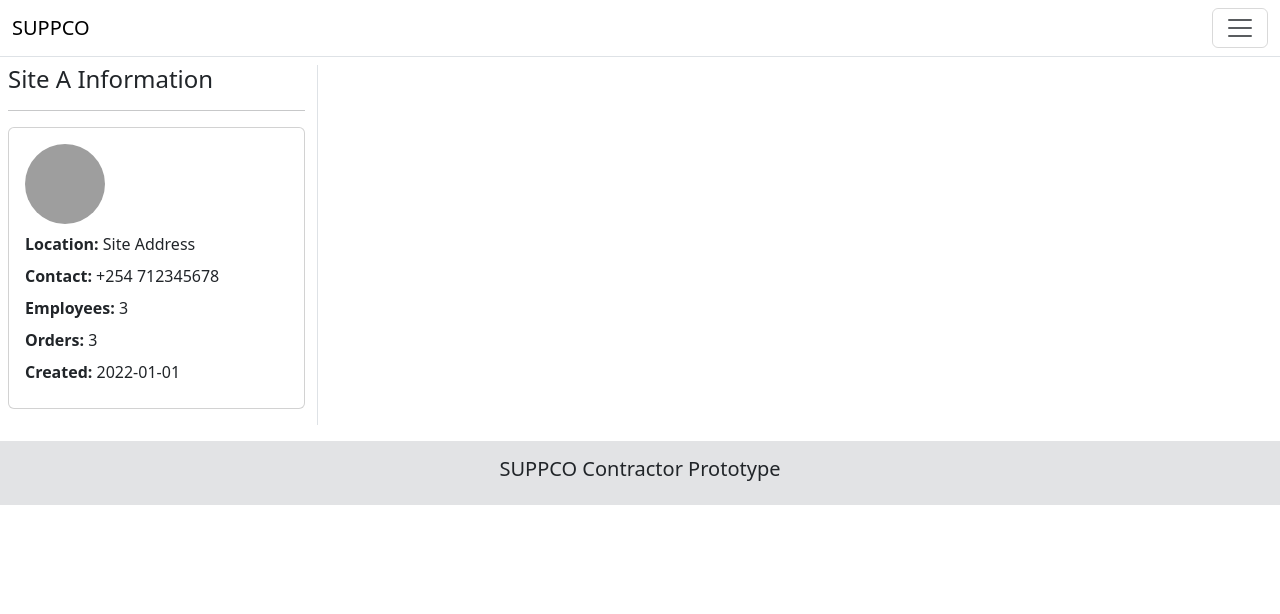
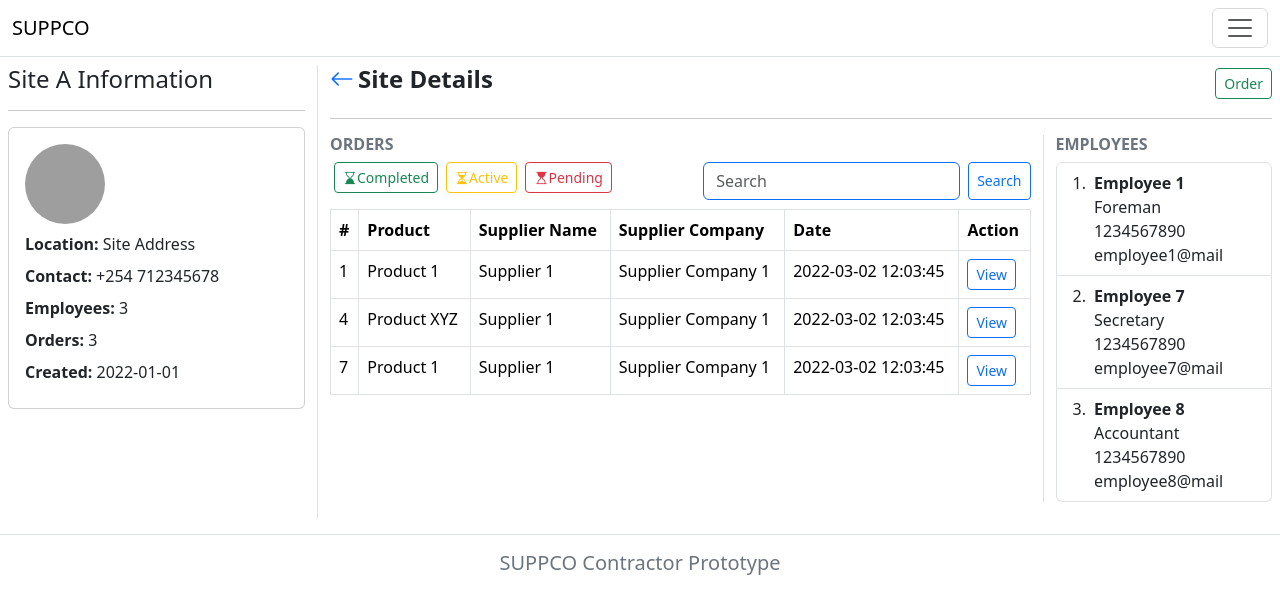
Before and after one commit to daltechafrica/suppco-contractor-prototype, a React (Create React App) app: page /sites/1/detail in a window 1280 px wide. Shown: the top 614 px of the page. Built offline with nearby package versions, Linux system fonts and the light colour scheme; grey boxes are pictures that could not be loaded.

Commit message:
complete sites

```diff
--- a/src/layouts/Footer.jsx
+++ b/src/layouts/Footer.jsx
@@ -3,8 +3,8 @@ import React from "react";
 function Footer() {
   return (
     <>
-      <div className="container-fluid py-3 bg-secondary-subtle">
-        <div className="text-center">
+      <div className="container-fluid py-3 border-top">
+        <div className="text-center text-secondary">
           <h5>SUPPCO Contractor Prototype</h5>
         </div>
       </div>
--- a/src/pages/SiteDetail.jsx
+++ b/src/pages/SiteDetail.jsx
@@ -1,10 +1,47 @@
-import React from "react";
-import { useParams } from "react-router-dom";
+import React, { useState } from "react";
+import { Link, useParams } from "react-router-dom";
 import { sites } from "../data/sites";
+import { appLinks } from "../constants/links";
 
 function SiteDetail() {
   const { siteId } = useParams();
   const site = sites.find((site) => site.id === parseInt(siteId));
+  const [statusFilter, setStatusFilter] = useState(null);
+  const [searchQuery, setSearchQuery] = useState("");
+
+  const filteredData = site?.orders?.filter((order) => {
+    // filtering by status
+    if (statusFilter && order.status !== statusFilter) {
+      return false;
+    }
+
+    // Filter by search query (case-insensitive)
+    if (
+      searchQuery &&
+      !(
+        order?.product.toLowerCase().includes(searchQuery.toLowerCase()) ||
+        order?.supplierDetail?.name
+          .toLowerCase()
+          .includes(searchQuery.toLowerCase()) ||
+        order?.supplierCompany?.name
+          .toLowerCase()
+          .includes(searchQuery.toLowerCase())
+      )
+    ) {
+      return false;
+    }
+
+    return true;
+  });
+  const handleFilterClick = (status) => {
+    setStatusFilter(status);
+  };
+
+  const handleSearchSubmit = (e) => {
+    e.preventDefault();
+    // Perform search based on the searchQuery state
+    // You can customize this logic if needed
+  };
 
   return (
     <>
@@ -41,7 +78,147 @@ function SiteDetail() {
               </div>
             </section>
           </div>
-          <div className="col-md-9 col-sm-12 mb-2"></div>
+
+          <div className="col-md-9 col-sm-12 mb-2">
+            <section className="d-flex justify-content-between align-items-center">
+              <h4 className="fw-bold">
+                {" "}
+                <span>
+                  <Link to={appLinks?.Sites}>
+                    <i className="bi bi-arrow-left me-1"></i>
+                  </Link>
+                </span>
+                Site Details
+              </h4>
+
+              <Link className="btn btn-sm btn-outline-success">Order</Link>
+            </section>
+
+            <hr className="w-100" />
+            <div className="row">
+              <div className="col-md-9 col-sm-12 mb-3">
+                <h6 className="fw-semibold text-uppercase text-secondary">
+                  Orders
+                </h6>
+                <div className="d-flex flex-md-row flex-column justify-content-between">
+                  {/* creating filters for the table */}
+                  <div className="mb-3 d-flex">
+                    <button
+                      className={`btn mx-1 btn-sm ${
+                        statusFilter === "Completed"
+                          ? "btn-success"
+                          : "btn-outline-success"
+                      }`}
+                      onClick={() => handleFilterClick("Completed")}
+                    >
+                      <i className="bi bi-hourglass-bottom fst-normal">
+                        Completed
+                      </i>
+                    </button>
+                    <button
+                      className={`btn mx-1 btn-sm ${
+                        statusFilter === "Active"
+                          ? "btn-warning"
+                          : "btn-outline-warning"
+                      }`}
+                      onClick={() => handleFilterClick("Active")}
+                    >
+                      <i className="bi bi-hourglass-split fst-normal">Active</i>
+                    </button>
+                    <button
+                      className={`btn mx-1 btn-sm ${
+                        statusFilter === "Pending"
+                          ? "btn-danger"
+                          : "btn-outline-danger"
+                      }`}
+                      onClick={() => handleFilterClick("Pending")}
+                    >
+                      <i className="bi bi-hourglass-top fst-normal">Pending</i>
+                    </button>
+                  </div>
+                  {/* end */}
+
+                  {/* Search form */}
+                  <div className="mb-2">
+                    <form
+                      role="search"
+                      className="d-flex"
+                      onSubmit={handleSearchSubmit}
+                    >
+                      <input
+                        type="search"
+                        placeholder="Search"
+                        className="form-control border-primary me-2"
+                        onChange={(e) => setSearchQuery(e.target.value)}
+                      />
+                      <button
+                        className="btn btn-sm btn-outline-primary"
+                        type="submit"
+                      >
+                        Search
+                      </button>
+                    </form>
+                  </div>
+                </div>
+                <div className="table-responsive">
+                  <table className="table table-bordered">
+                    <thead>
+                      <tr>
+                        <th>#</th>
+                        <th>Product</th>
+                        <th>Supplier Name</th>
+                        <th>Supplier Company</th>
+                        <th>Date</th>
+                        <th>Action</th>
+                      </tr>
+                    </thead>
+                    <tbody>
+                      {filteredData.map((item, index) => (
+                        <tr key={item.id}>
+                          <td>{item.id}</td>
+                          <td>{item.product}</td>
+                          <td>{item.supplierDetail.name}</td>
+                          <td>{item.supplierCompany.name}</td>
+                          <td>{item.created}</td>
+                          <td>
+                            <Link
+                              to={`/orders/${item.id}/detail`}
+                              className="btn btn-outline-primary btn-sm"
+                            >
+                              View
+                            </Link>
+                          </td>
+                        </tr>
+                      ))}
+                    </tbody>
+                  </table>
+                </div>
+              </div>
+
+              <div className="col-md-3 col-sm-12 mb-3 border-start">
+                <h6 className="fw-semibold text-uppercase text-secondary">
+                  Employees
+                </h6>
+                <div className="list-group list-group-numbered">
+                  {site?.employees?.map((item) => (
+                    <>
+                      <div
+                        key={item.id}
+                        className="list-group-item d-flex justify-content-between align-items-start"
+                      >
+                        <div className="ms-2 me-auto">
+                          <div className="fw-bold">{item.name}</div>
+                          {item.role} <br />
+                          {item.phone} <br />
+                          {item.email}
+                        </div>
+                      </div>
+                    </>
+                  ))}
+                </div>
+              </div>
+            </div>
+          </div>
         </div>
       </div>
     </>
```
